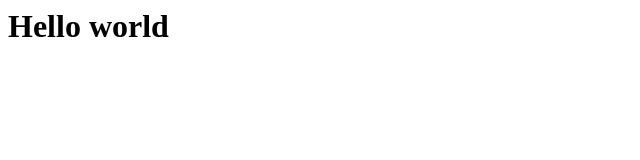
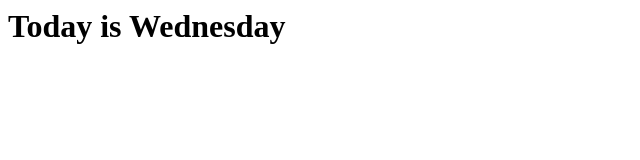
Before and after one commit to nsatwik/Skct-devops, a plain HTML site: page index.html in a window 1280 px wide. Shown: the whole page, without its empty margins (0-640 px from the left). Drawn offline with Linux system fonts and the light colour scheme.

Commit message:
new-changes

```diff
--- a/index.html
+++ b/index.html
@@ -1,3 +1,3 @@
 <html>
-	<h1>Hello world</h1>
+	<h1>Today is Wednesday</h1>
 </html>
```
